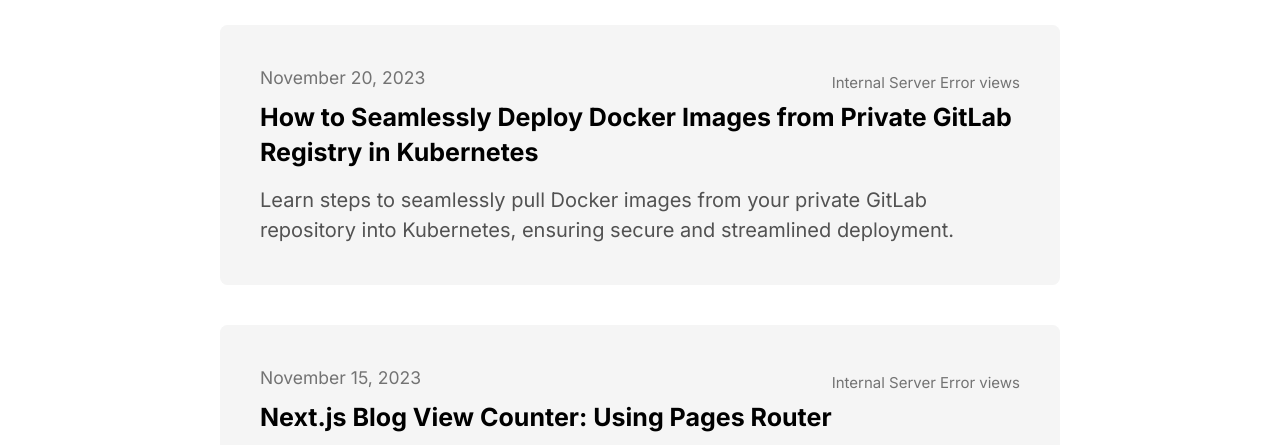
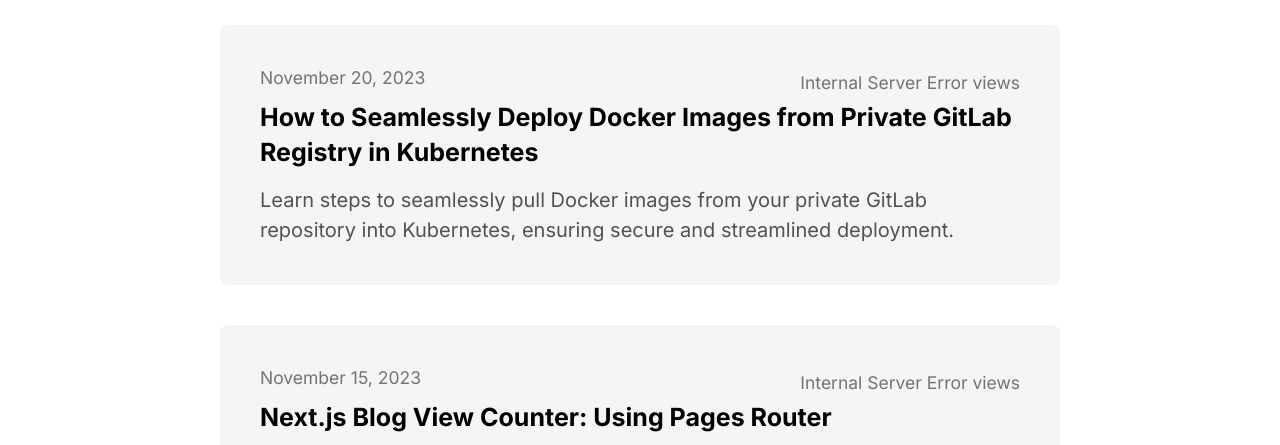
Before and after one commit to caelumpirata/next.js-blog-powered-by-MDX, a Next.js app: page /blog in a window 1280 px wide. Shown: the part 246-691 px from the top of the page. Built offline with nearby package versions, Linux system fonts and the light colour scheme; no server answers.

Commit message:
css fix for view counter

```diff
--- a/pages/blog.js
+++ b/pages/blog.js
@@ -71,7 +71,7 @@ export default function Home({ posts }) {
                     <time className="pb-2 dark:text-gray-400 text-gray-500 whitespace-nowrap text-sm">
                       <Date dateString={post.data.date} />
                     </time>
-                    <p className="text-gray-500 dark:text-gray-500 text-xs">{viewCount} views</p>
+                    <p className="dark:text-gray-400 text-gray-500 xs:text-sm text-xs">{viewCount} views</p>
                     </div>
                     <h3 className="dark:text-white text-xl font-bold">
                       {post.data.title}
--- a/pages/blog/[slug].js
+++ b/pages/blog/[slug].js
@@ -125,7 +125,7 @@ export default function PostPage({ source, frontMatter }) {
               {/* <p className="dark:text-gray-400 text-gray-500 hover:text-indigo-500 text-xs tracking-wide ">
                     <Suspense fallback={<p>Loading view count...</p>}>{viewCount}
                     </Suspense> views</p> */}
-              <p className="text-gray-500 dark:text-gray-500 text-xs">
+              <p className="dark:text-gray-400 text-gray-500 xs:text-sm text-xs">
                 {viewCount} views
               </p>
             </div>
```
